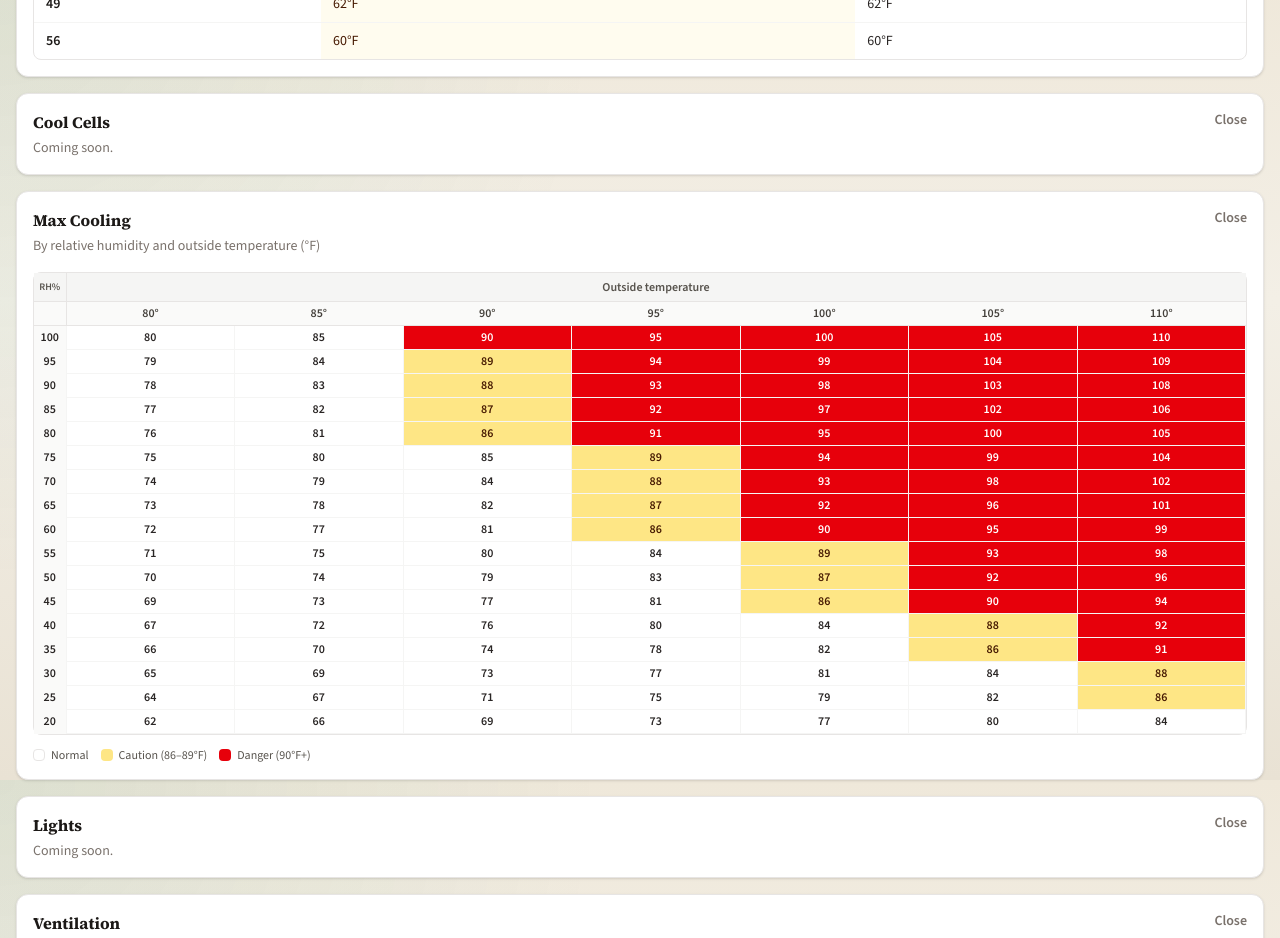
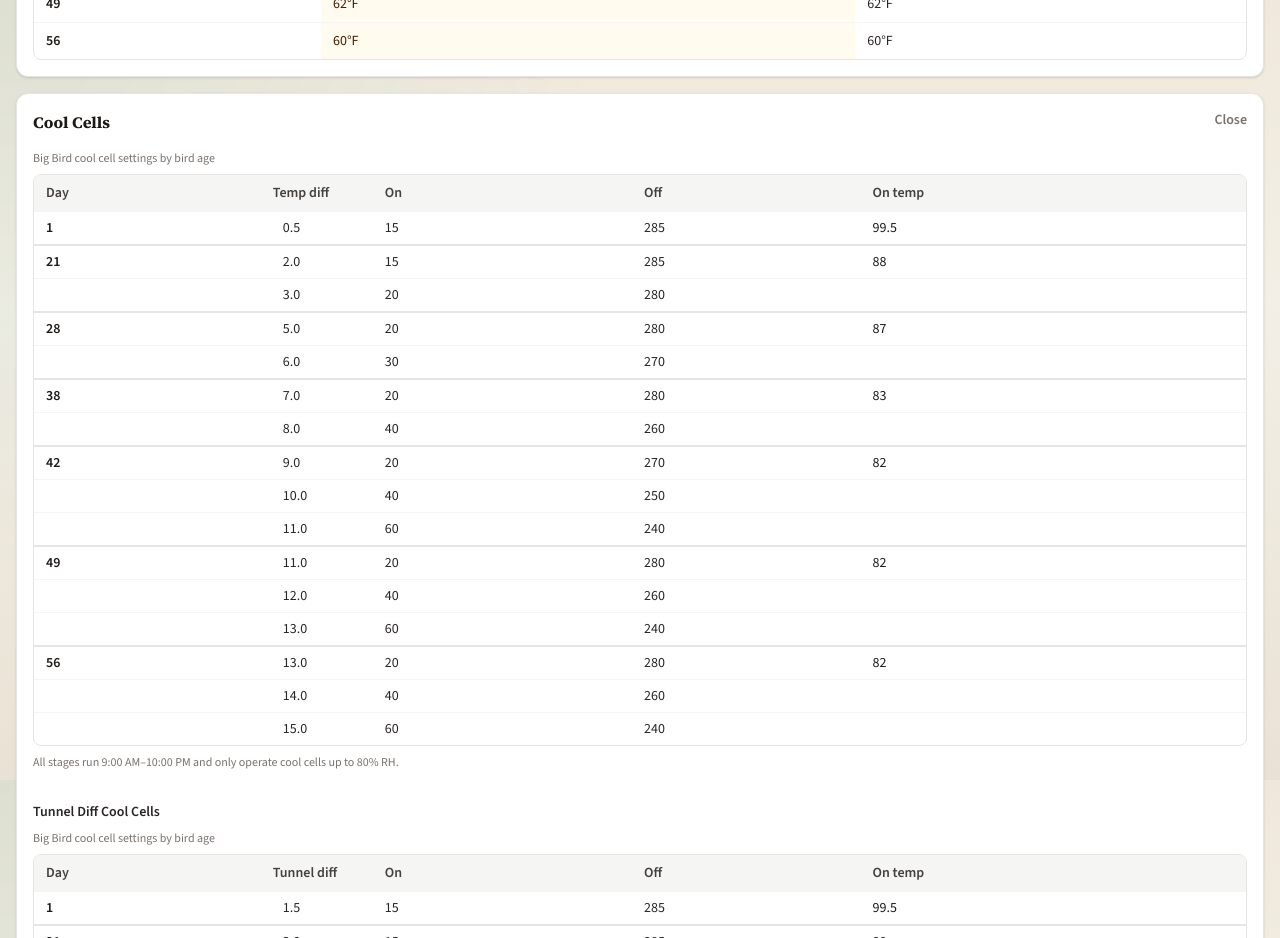
Before and after one commit to Ahsilvia24/poultry-app, a Next.js app: page /tools in a window 1280 px wide. Shown: the part 820-1758 px from the top of the page. Built offline with nearby package versions, Linux system fonts and the light colour scheme; no server answers; sample sign-in values are in the browser's storage.

Commit message:
Add cool cell, tunnel diff, and Chore Time settings to Tools.
Co-authored-by: Cursor <cursoragent@cursor.com>

```diff
--- a/src/app/(dashboard)/tools/page.tsx
+++ b/src/app/(dashboard)/tools/page.tsx
@@ -1,5 +1,6 @@
 import { redirect } from "next/navigation";
 import { auth } from "@/lib/auth";
+import { CoolCellsChart } from "@/components/CoolCellsChart";
 import { MaxCoolingChart } from "@/components/MaxCoolingChart";
 import { TempCurveChart } from "@/components/TempCurveChart";
 import { ToolsQuickLinks } from "@/components/ToolsQuickLinks";
@@ -27,7 +28,9 @@ export default async function ToolsPage() {
           <TempCurveChart />
         </ToolsSectionPanel>
 
-        <ToolsSectionPanel hashId="cool-cells" title="Cool Cells" subtitle="Coming soon." />
+        <ToolsSectionPanel hashId="cool-cells" title="Cool Cells">
+          <CoolCellsChart />
+        </ToolsSectionPanel>
 
         <ToolsSectionPanel
           hashId="max-cooling"
--- /dev/null
+++ b/src/components/CoolCellsChart.tsx
@@ -0,0 +1,104 @@
+import {
+  BIG_BIRD_COOL_CELLS,
+  CHORE_TIME_COOL_PAD_SETTINGS,
+  MIST_AND_COOL_CELLS,
+  type CoolCellStage,
+} from "@/lib/tools/cool-cells";
+
+function formatDiff(n: number) {
+  return n.toLocaleString(undefined, { minimumFractionDigits: 1, maximumFractionDigits: 1 });
+}
+
+function CoolCellSettingsTable({
+  rows,
+  diffLabel,
+}: {
+  rows: CoolCellStage[];
+  diffLabel: string;
+}) {
+  return (
+    <div className="overflow-x-auto rounded-lg border border-stone-200">
+      <table className="w-full border-collapse text-left text-sm">
+        <thead className="bg-stone-100 text-stone-700">
+          <tr>
+            <th className="px-3 py-2 font-semibold">Day</th>
+            <th className="w-[5.5rem] py-2 pl-0 pr-2.5 text-left font-semibold">{diffLabel}</th>
+            <th className="py-2 pl-6 pr-3 font-semibold">On</th>
+            <th className="px-3 py-2 font-semibold">Off</th>
+            <th className="px-3 py-2 font-semibold">On temp</th>
+          </tr>
+        </thead>
+        <tbody>
+          {rows.map((row, i) => {
+            const prev = rows[i - 1];
+            const showDay = !prev || prev.day !== row.day;
+            const groupStart = showDay;
+            return (
+              <tr
+                key={`${row.day}-${row.diff}-${row.onSec}`}
+                className={
+                  groupStart && i > 0
+                    ? "border-t-2 border-stone-200"
+                    : "border-t border-stone-100"
+                }
+              >
+                <td className="px-3 py-1.5 font-semibold text-stone-900">
+                  {showDay ? row.day : ""}
+                </td>
+                <td className="px-2.5 py-1.5 font-medium tabular-nums text-stone-800">
+                  {formatDiff(row.diff)}
+                </td>
+                <td className="py-1.5 pl-6 pr-3 tabular-nums text-stone-800">{row.onSec}</td>
+                <td className="px-3 py-1.5 tabular-nums text-stone-800">{row.offSec}</td>
+                <td className="px-3 py-1.5 font-medium tabular-nums text-stone-900">
+                  {row.onTemp != null ? row.onTemp : ""}
+                </td>
+              </tr>
+            );
+          })}
+        </tbody>
+      </table>
+    </div>
+  );
+}
+
+const scheduleNote =
+  "All stages run 9:00 AM–10:00 PM and only operate cool cells up to 80% RH.";
+
+export function CoolCellsChart() {
+  return (
+    <div className="space-y-8">
+      <div className="space-y-2">
+        <p className="text-xs text-stone-500">Big Bird cool cell settings by bird age</p>
+        <CoolCellSettingsTable rows={BIG_BIRD_COOL_CELLS} diffLabel="Temp diff" />
+        <p className="text-xs text-stone-500">{scheduleNote}</p>
+      </div>
+
+      <div className="space-y-2">
+        <p className="text-sm font-semibold text-stone-800">Tunnel Diff Cool Cells</p>
+        <p className="text-xs text-stone-500">Big Bird cool cell settings by bird age</p>
+        <CoolCellSettingsTable rows={MIST_AND_COOL_CELLS} diffLabel="Tunnel diff" />
+        <p className="text-xs text-stone-500">{scheduleNote}</p>
+      </div>
+
+      <div className="space-y-2">
+        <p className="text-sm font-semibold text-stone-800">Chore Time</p>
+        <p className="text-xs text-stone-500">Cool pad settings</p>
+        <div className="overflow-hidden rounded-lg border border-stone-200">
+          <table className="w-full border-collapse text-left text-sm">
+            <tbody>
+              {CHORE_TIME_COOL_PAD_SETTINGS.map((row) => (
+                <tr key={row.label} className="border-t border-stone-100 first:border-0">
+                  <td className="px-3 py-2 text-stone-700">{row.label}</td>
+                  <td className="px-3 py-2 text-right font-semibold tabular-nums text-stone-900">
+                    {row.value}
+                  </td>
+                </tr>
+              ))}
+            </tbody>
+          </table>
+        </div>
+      </div>
+    </div>
+  );
+}
--- /dev/null
+++ b/src/lib/tools/cool-cells.ts
@@ -0,0 +1,61 @@
+export type CoolCellStage = {
+  day: number;
+  /** Temp diff or tunnel diff, depending on the chart. */
+  diff: number;
+  onSec: number;
+  offSec: number;
+  onTemp: number | null;
+};
+
+/** Big Bird cool cell controller settings by bird age (days). */
+export const BIG_BIRD_COOL_CELLS: CoolCellStage[] = [
+  { day: 1, diff: 0.5, onSec: 15, offSec: 285, onTemp: 99.5 },
+  { day: 21, diff: 2.0, onSec: 15, offSec: 285, onTemp: 88 },
+  { day: 21, diff: 3.0, onSec: 20, offSec: 280, onTemp: null },
+  { day: 28, diff: 5.0, onSec: 20, offSec: 280, onTemp: 87 },
+  { day: 28, diff: 6.0, onSec: 30, offSec: 270, onTemp: null },
+  { day: 38, diff: 7.0, onSec: 20, offSec: 280, onTemp: 83 },
+  { day: 38, diff: 8.0, onSec: 40, offSec: 260, onTemp: null },
+  { day: 42, diff: 9.0, onSec: 20, offSec: 270, onTemp: 82 },
+  { day: 42, diff: 10.0, onSec: 40, offSec: 250, onTemp: null },
+  { day: 42, diff: 11.0, onSec: 60, offSec: 240, onTemp: null },
+  { day: 49, diff: 11.0, onSec: 20, offSec: 280, onTemp: 82 },
+  { day: 49, diff: 12.0, onSec: 40, offSec: 260, onTemp: null },
+  { day: 49, diff: 13.0, onSec: 60, offSec: 240, onTemp: null },
+  { day: 56, diff: 13.0, onSec: 20, offSec: 280, onTemp: 82 },
+  { day: 56, diff: 14.0, onSec: 40, offSec: 260, onTemp: null },
+  { day: 56, diff: 15.0, onSec: 60, offSec: 240, onTemp: null },
+];
+
+/** Mist and cool cells settings by bird age (days) — uses tunnel diff. */
+export const MIST_AND_COOL_CELLS: CoolCellStage[] = [
+  { day: 1, diff: 1.5, onSec: 15, offSec: 285, onTemp: 99.5 },
+  { day: 21, diff: 3.0, onSec: 15, offSec: 285, onTemp: 88 },
+  { day: 21, diff: 4.0, onSec: 20, offSec: 280, onTemp: null },
+  { day: 28, diff: 6.0, onSec: 20, offSec: 280, onTemp: 87 },
+  { day: 28, diff: 7.0, onSec: 30, offSec: 270, onTemp: null },
+  { day: 38, diff: 8.0, onSec: 20, offSec: 280, onTemp: 83 },
+  { day: 38, diff: 9.0, onSec: 40, offSec: 260, onTemp: null },
+  { day: 42, diff: 10.0, onSec: 20, offSec: 270, onTemp: 82 },
+  { day: 42, diff: 11.0, onSec: 40, offSec: 250, onTemp: null },
+  { day: 42, diff: 12.0, onSec: 60, offSec: 240, onTemp: null },
+  { day: 49, diff: 12.0, onSec: 20, offSec: 280, onTemp: 82 },
+  { day: 49, diff: 13.0, onSec: 40, offSec: 260, onTemp: null },
+  { day: 49, diff: 14.0, onSec: 60, offSec: 240, onTemp: null },
+  { day: 56, diff: 14.0, onSec: 20, offSec: 280, onTemp: 82 },
+  { day: 56, diff: 15.0, onSec: 40, offSec: 260, onTemp: null },
+  { day: 56, diff: 16.0, onSec: 60, offSec: 240, onTemp: null },
+];
+
+/** Chore Time cool pad controller settings. */
+export const CHORE_TIME_COOL_PAD_SETTINGS: ReadonlyArray<{
+  label: string;
+  value: string;
+}> = [
+  { label: "Water Pre-fill time (sec)", value: "8" },
+  { label: "Water incr/decr time (sec)", value: "5" },
+  { label: "Repetition Rate (mm:ss)", value: "5:00" },
+  { label: "Temp check every (repetitions)", value: "1" },
+  { label: "Time to wet dry pad (sec)", value: "90" },
+  { label: "Actual water on allowed (sec)", value: "90" },
+];
```
